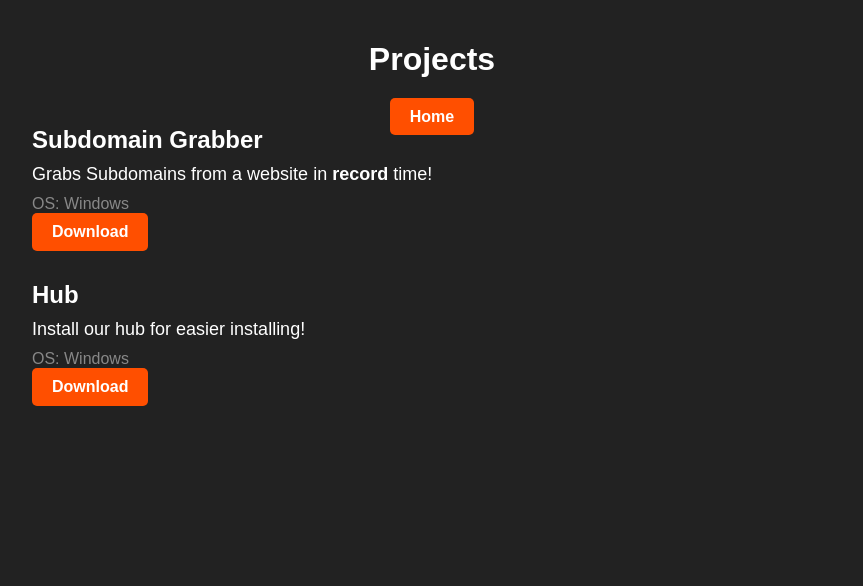
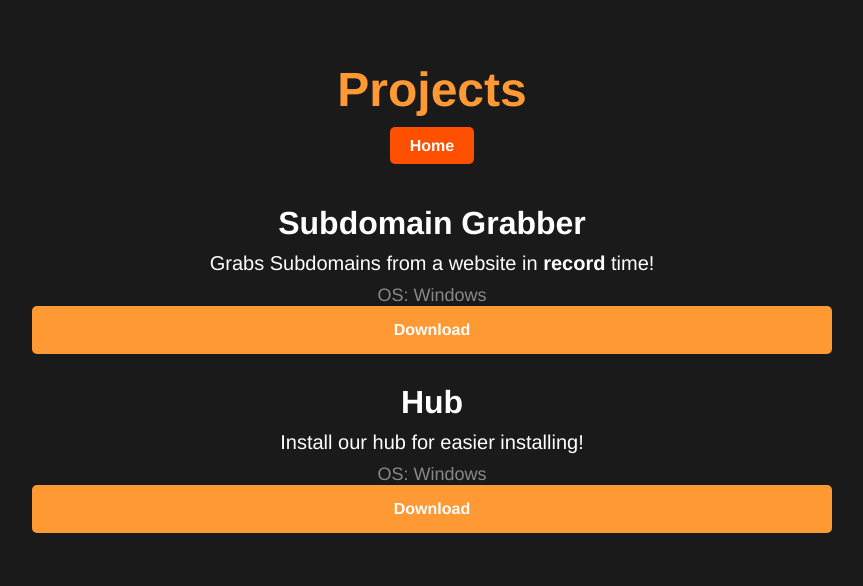
Before and after one commit to KorinYTUK/old.rogueplanetstudios.eu.org, a plain HTML site: page projects/index.html in a window 1280 px wide. Shown: the whole page, without its empty margins (208-1071 px from the left). Drawn offline with Linux system fonts and the light colour scheme.

Commit message:
Update index.html

```diff
--- a/projects/index.html
+++ b/projects/index.html
@@ -3,15 +3,31 @@
 <head>
   <title>Projects - Rogue Planet Studios</title>
   <style>
-    /* CSS for the projects page */
-
-   .link {
-      display: block;
-      text-align: center;
-      margin-top: 30px;
+    body {
+      background-color: #1a1a1a;
+      color: #fff;
+      font-family: 'Helvetica Neue', sans-serif;
+      margin: 0;
+      padding: 0;
     }
 
-    .link a {
+    header {
+      padding: 30px 0;
+    }
+
+    h1 {
+      font-size: 48px;
+      color: #ff9933;
+      text-align: center;
+      margin-bottom: 20px;
+    }
+
+    .back-link {
+      text-align: center;
+      margin-top: 20px;
+    }
+
+    .back-link a {
       color: #fff;
       text-decoration: none;
       background-color: #ff4f00;
@@ -20,24 +36,10 @@
       font-weight: bold;
     }
 
-    body {
-      background-color: #222;
-      color: #fff;
-      font-family: Arial, sans-serif;
-      margin: 0;
-      padding: 0;
-    }
-
     .container {
       max-width: 800px;
       margin: 0 auto;
       padding: 20px;
-    }
-
-    h1 {
-      font-size: 32px;
-      text-align: center;
-      margin-bottom: 20px;
     }
 
     .project {
@@ -45,54 +47,62 @@
     }
 
     .project-name {
-      font-size: 24px;
+      font-size: 32px;
       font-weight: bold;
       margin-bottom: 10px;
+      text-align: center;
     }
 
     .project-desc {
-      font-size: 18px;
+      font-size: 20px;
+      text-align: center;
       margin-bottom: 10px;
     }
 
     .project-os {
-      font-size: 16px;
+      font-size: 18px;
       color: #888;
+      text-align: center;
     }
 
     .download-btn {
-      display: inline-block;
-      padding: 10px 20px;
-      background-color: #ff4f00;
+      display: block;
+      margin: 0 auto;
+      padding: 15px 30px;
+      background-color: #ff9933;
       color: #fff;
       text-decoration: none;
       border-radius: 5px;
       font-weight: bold;
+      text-align: center;
+      transition: background-color 0.3s ease;
     }
 
     .download-btn:hover {
-      background-color: #ff8100;
+      background-color: #e68228;
     }
   </style>
 </head>
 <body>
-  <div class="container">
+  <header>
     <h1>Projects</h1>
-    <div class="link">
+    <div class="back-link">
       <a href="../">Home</a>
     </div>
+  </header>
+  <div class="container">
     <div class="project">
       <div class="project-name">Subdomain Grabber</div>
       <div class="project-desc">Grabs Subdomains from a website in <b>record</b> time!</div>
       <div class="project-os">OS: Windows</div>
-      <a href="files/sub_grabber.zip" class="download-btn">Download</a>
+      <a href="sub_grabber.zip" class="download-btn">Download</a>
     </div>
 
     <div class="project">
       <div class="project-name">Hub</div>
       <div class="project-desc">Install our hub for easier installing!</div>
       <div class="project-os">OS: Windows</div>
-      <a href="/" onclick="alert('not published yet');" class="download-btn">Download</a>
+      <a href="/" onclick="alert('Not published yet');" class="download-btn">Download</a>
     </div>
   </div>
 </body>
```
